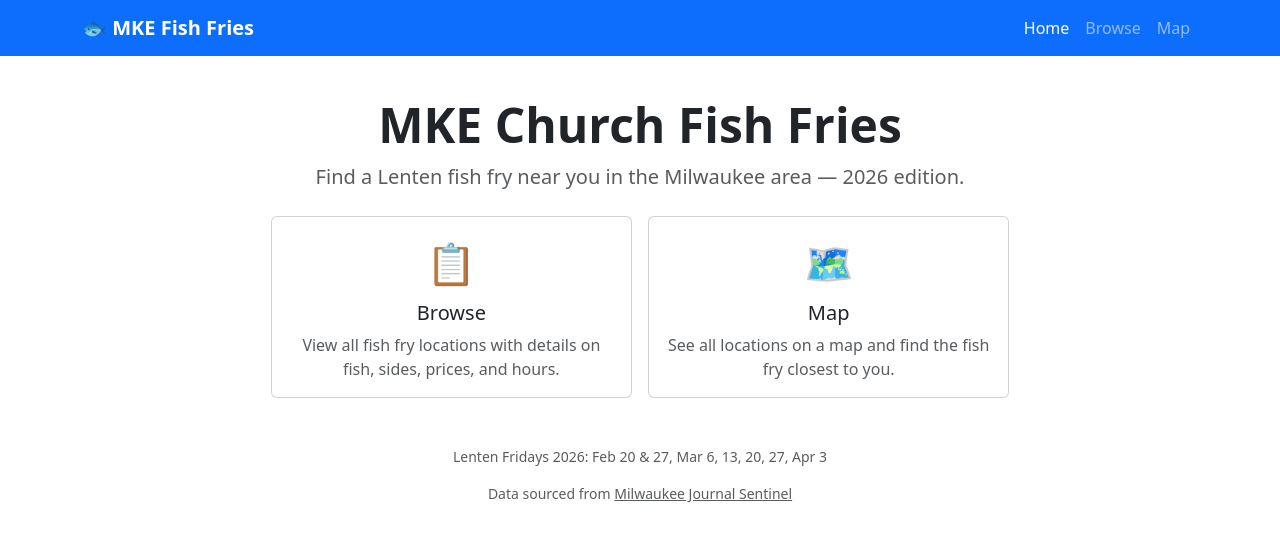
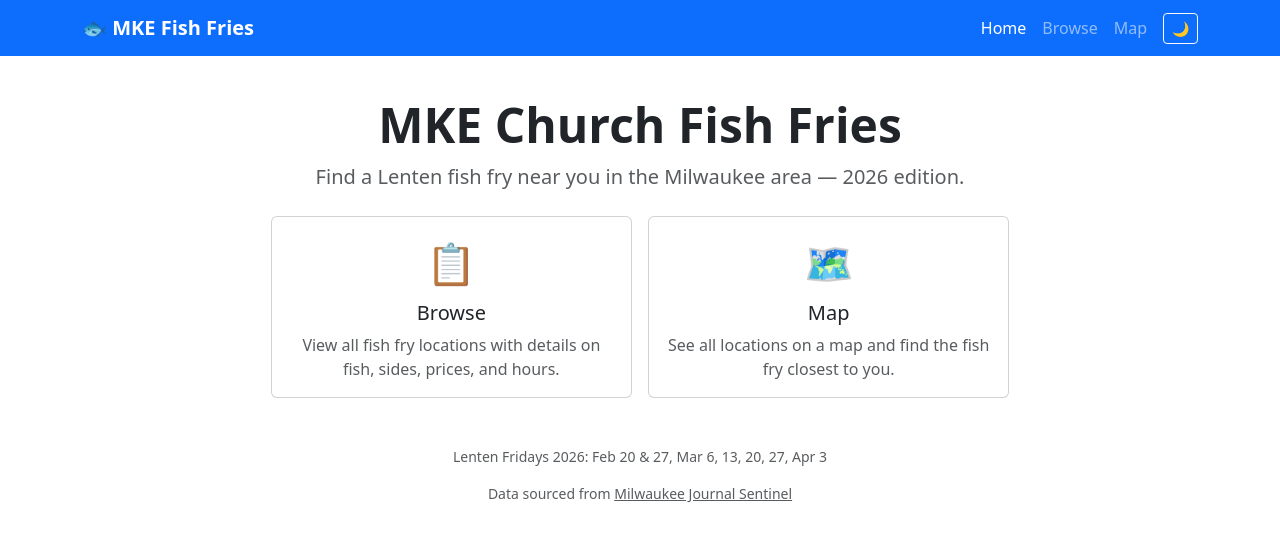
Before and after one commit to jpchip/mke-church-fish-fry, a React (Vite) app: page / in a window 1280 px wide. Shown: the top 540 px of the page. Built offline with nearby package versions, Linux system fonts and the light colour scheme.

Commit message:
dark mode

```diff
--- a/src/components/NavBar.tsx
+++ b/src/components/NavBar.tsx
@@ -1,6 +1,9 @@
 import { NavLink } from 'react-router-dom'
+import { useDarkMode } from '../lib/useDarkMode'
 
 export default function NavBar() {
+  const { isDark, toggle } = useDarkMode()
+
   return (
     <nav className="navbar navbar-expand-sm navbar-dark bg-primary sticky-top">
       <div className="container">
@@ -21,7 +24,7 @@ export default function NavBar() {
         </button>
 
         <div className="collapse navbar-collapse" id="mainNav">
-          <ul className="navbar-nav ms-auto">
+          <ul className="navbar-nav ms-auto align-items-sm-center">
             <li className="nav-item">
               <NavLink className={({ isActive }) => 'nav-link' + (isActive ? ' active' : '')} to="/" end>
                 Home
@@ -37,6 +40,16 @@ export default function NavBar() {
                 Map
               </NavLink>
             </li>
+            <li className="nav-item ms-sm-2">
+              <button
+                className="btn btn-sm btn-outline-light"
+                onClick={toggle}
+                aria-label={isDark ? 'Switch to light mode' : 'Switch to dark mode'}
+                title={isDark ? 'Light mode' : 'Dark mode'}
+              >
+                {isDark ? '☀️' : '🌙'}
+              </button>
+            </li>
           </ul>
         </div>
       </div>
--- /dev/null
+++ b/src/lib/useDarkMode.ts
@@ -0,0 +1,20 @@
+import { useState, useEffect } from 'react'
+
+const STORAGE_KEY = 'mke-fish-fry-theme'
+
+export function useDarkMode() {
+  const [isDark, setIsDark] = useState<boolean>(() => {
+    const stored = localStorage.getItem(STORAGE_KEY)
+    if (stored !== null) return stored === 'dark'
+    return window.matchMedia('(prefers-color-scheme: dark)').matches
+  })
+
+  useEffect(() => {
+    document.documentElement.setAttribute('data-bs-theme', isDark ? 'dark' : 'light')
+    localStorage.setItem(STORAGE_KEY, isDark ? 'dark' : 'light')
+  }, [isDark])
+
+  const toggle = () => setIsDark(prev => !prev)
+
+  return { isDark, toggle }
+}
--- a/src/pages/Browse.tsx
+++ b/src/pages/Browse.tsx
@@ -161,7 +161,7 @@ function FishFryCard({
           <div className="d-flex flex-wrap gap-1 align-items-center">
             <span className="small">🐟</span>
             {fishTypes.map(f => (
-              <span key={f} className="badge bg-light text-dark border" style={{ fontSize: '0.7rem' }}>
+              <span key={f} className="badge bg-secondary-subtle text-secondary-emphasis border" style={{ fontSize: '0.7rem' }}>
                 {f}
               </span>
             ))}
@@ -361,7 +361,7 @@ export default function Browse() {
       </div>
 
       {/* ── filter bar ── */}
-      <div className="card bg-light border-0 mb-3">
+      <div className="card bg-body-secondary border-0 mb-3">
         <div className="card-body pb-2">
           <div className="row g-2 align-items-end">
 
```
